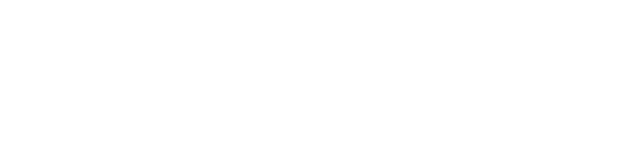
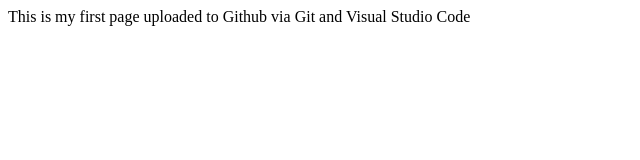
Before and after one commit to xuncsg/myfirstrepo, a plain HTML site: page index.html in a window 1280 px wide. Shown: the whole page, without its empty margins (0-640 px from the left). Drawn offline with Linux system fonts and the light colour scheme.

Commit message:
updated homepage

```diff
--- a/index.html
+++ b/index.html
@@ -3,9 +3,9 @@
 <head>
     <meta charset="UTF-8">
     <meta name="viewport" content="width=device-width, initial-scale=1.0">
-    <title>Document</title>
+    <title>First Repo by Xun</title>
 </head>
 <body>
-
+    This is my first page uploaded to Github via Git and Visual Studio Code
 </body>
 </html>
```
